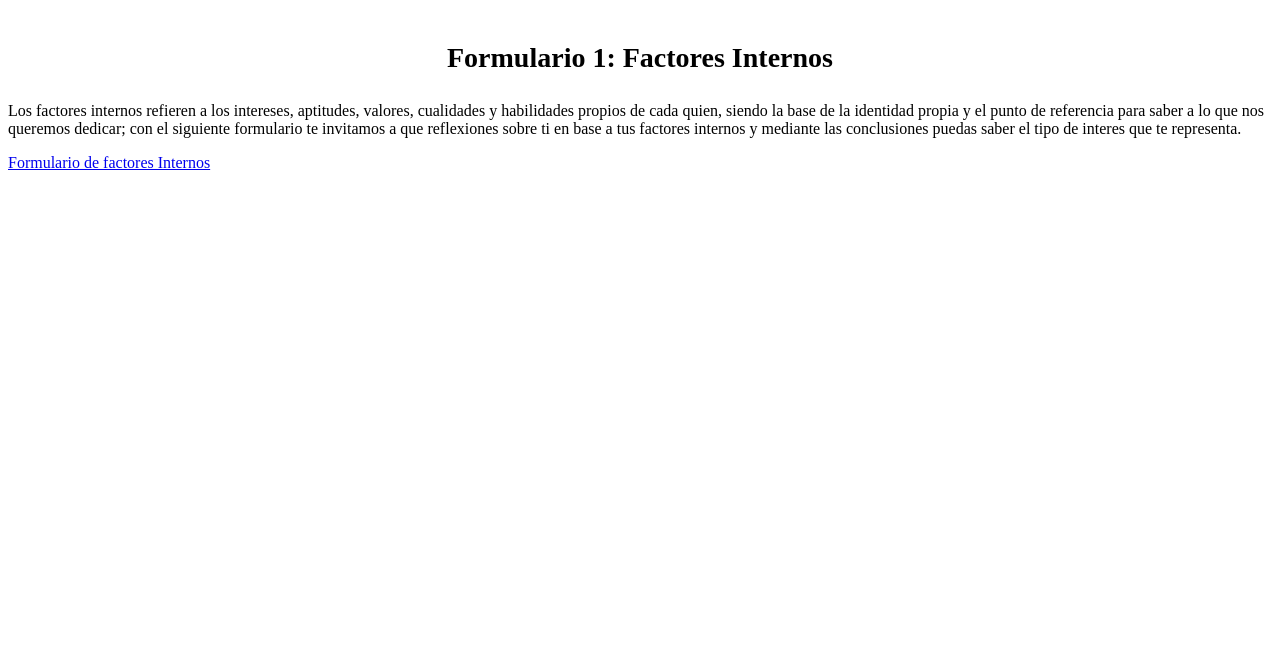
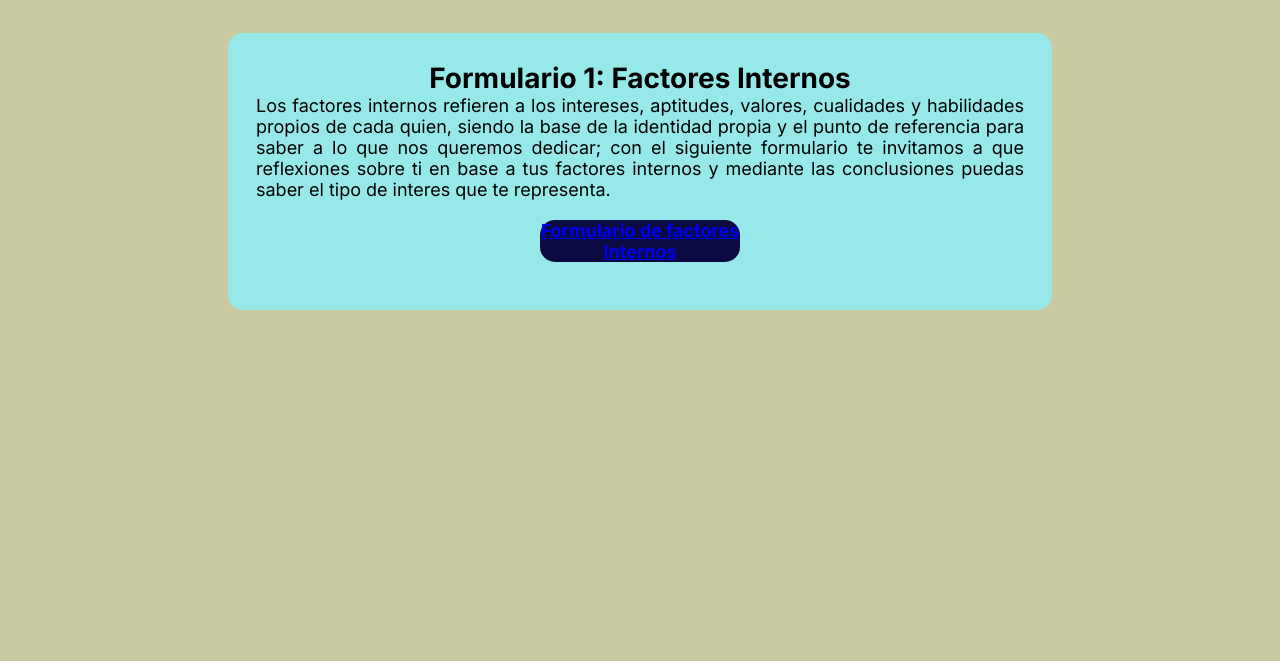
Before and after one commit to CTB20H/sitiowebformularios, a plain HTML site: page html/preparatoria.html in a window 1280 px wide. Shown: the part 139-800 px from the top of the page. Drawn offline with Linux system fonts and the light colour scheme; files that its build step writes are made by us from their sources; the site is published under a folder, as on GitHub Pages, so addresses that start at the root find nothing; a web font is replaced by a local one.

Commit message:
Cambio en enlaces de preparatoria

```diff
--- a/html/preparatoria.html
+++ b/html/preparatoria.html
@@ -4,7 +4,7 @@
     <meta charset="UTF-8">
     <meta name="viewport" content="width=device-width, initial-scale=1.0">
     <title>Preparatoria</title>
-    <link rel="stylesheet" href="/css/prepa.css">
+    <link rel="stylesheet" href="css/prepa.css">
 </head>
 <header>
     <h2 style="text-align: center;">Preparatoria</h2><br>
@@ -23,7 +23,7 @@
             sobre ti en base a tus factores internos y mediante las conclusiones puedas saber el tipo de interes que te representa. <br>
           </p>
           <div class="link">
-          <a href="/html/finternos.html">Formulario de factores Internos</a>
+          <a href="html/finternos.html">Formulario de factores Internos</a>
           </div>
     </div>
 </body>
```
